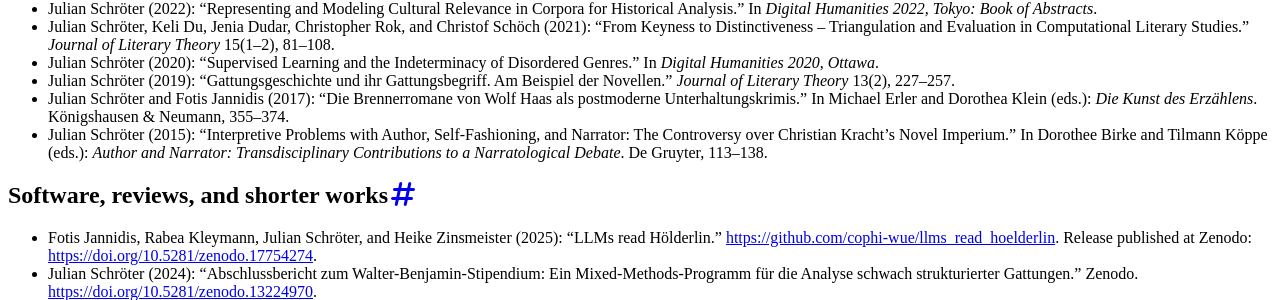
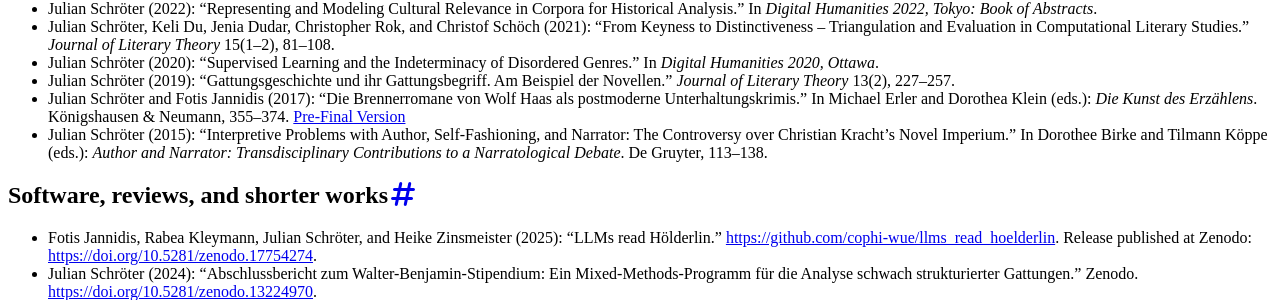
Before and after one commit to julianschroeter/julianschroeter.github.io, a Jekyll site: the page built from _tabs/publications.md, in a window 1280 px wide. Shown: the part 1414-1714 px from the top of the page. Built offline with Jekyll 4.4.1, drawn with Linux system fonts in a browser that asks for light colours; cached includes are drawn as plain includes; nearby versions of some CDN libraries.

Commit message:
publications

```diff
--- a/_tabs/publications.md
+++ b/_tabs/publications.md
@@ -40,7 +40,7 @@ order: 3
 - Julian Schröter, Keli Du, Jenia Dudar, Christopher Rok, and Christof Schöch (2021): “From Keyness to Distinctiveness – Triangulation and Evaluation in Computational Literary Studies.” *Journal of Literary Theory* 15(1–2), 81–108.
 - Julian Schröter (2020): “Supervised Learning and the Indeterminacy of Disordered Genres.” In *Digital Humanities 2020, Ottawa*.
 - Julian Schröter (2019): “Gattungsgeschichte und ihr Gattungsbegriff. Am Beispiel der Novellen.” *Journal of Literary Theory* 13(2), 227–257.
-- Julian Schröter and Fotis Jannidis (2017): “Die Brennerromane von Wolf Haas als postmoderne Unterhaltungskrimis.” In Michael Erler and Dorothea Klein (eds.): *Die Kunst des Erzählens*. Königshausen & Neumann, 355–374.
+- Julian Schröter and Fotis Jannidis (2017): “Die Brennerromane von Wolf Haas als postmoderne Unterhaltungskrimis.” In Michael Erler and Dorothea Klein (eds.): *Die Kunst des Erzählens*. Königshausen & Neumann, 355–374. [Pre-Final Version](/publications/schroeter_jannidis_haas_pre-final2017.pdf)
 - Julian Schröter (2015): “Interpretive Problems with Author, Self-Fashioning, and Narrator: The Controversy over Christian Kracht’s Novel Imperium.” In Dorothee Birke and Tilmann Köppe (eds.): *Author and Narrator: Transdisciplinary Contributions to a Narratological Debate*. De Gruyter, 113–138.
 
 ## Software, reviews, and shorter works
```
Also changed, not shown: 1 other file.
